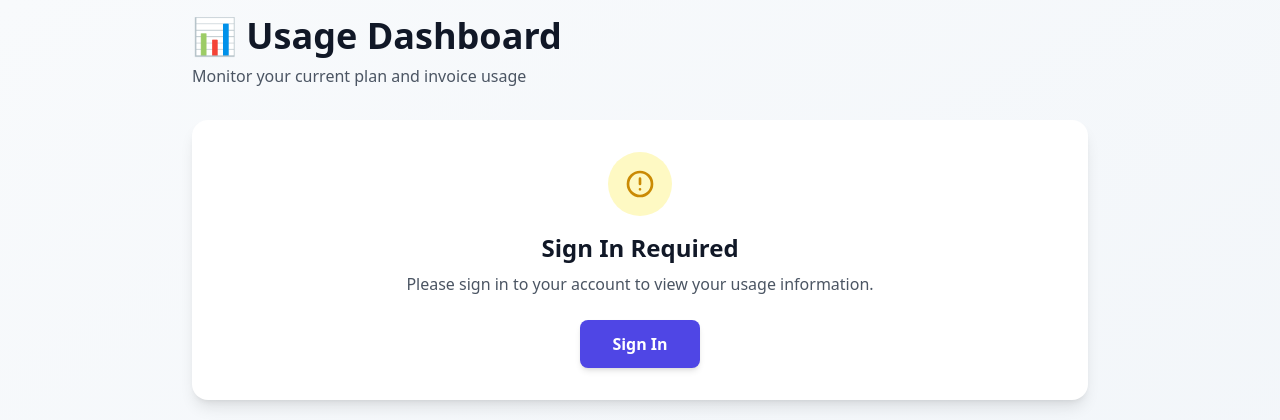
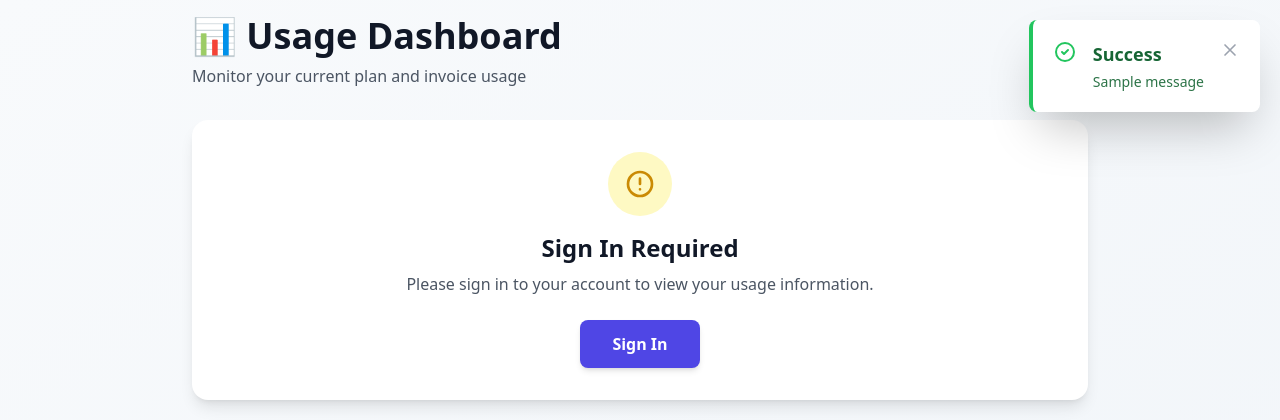
Before and after one commit to sameer9860/Multi-Tenant-Saas, a Django app: page /billing/ in a window 1280 px wide. Shown: the top 420 px of the page. Run offline with Django 5.2, Linux system fonts and the light colour scheme; tables that the repository leaves empty hold one stand-in row (values such as "Sample post"); one stand-in notice (Sample message) is shown; some libraries are stand-ins or nearby versions.

Commit message:
Fixed payement issue and added pop up message

```diff
--- a/apps/billing/templates/billing/usage_dashboard.html
+++ b/apps/billing/templates/billing/usage_dashboard.html
@@ -7,6 +7,53 @@
   <script src="https://cdn.tailwindcss.com"></script>
 </head>
 <body class="bg-gradient-to-br from-slate-50 to-slate-100 min-h-screen p-4">
+  <!-- Messages Popup -->
+  {% if messages %}
+    <div id="messages-container" class="fixed top-5 right-5 z-50 flex flex-col gap-3">
+      {% for message in messages %}
+        <div class="message-toast transform transition-all duration-500 ease-out translate-x-full opacity-0 bg-white border-l-4 {% if message.tags == 'success' %}border-green-500 text-green-800{% else %}border-blue-500 text-blue-800{% endif %} shadow-2xl rounded-lg p-5 flex items-start gap-4 max-w-md">
+          <div class="flex-shrink-0">
+            {% if message.tags == 'success' %}
+              <svg class="w-6 h-6 text-green-500" fill="none" stroke="currentColor" viewBox="0 0 24 24">
+                <path stroke-linecap="round" stroke-linejoin="round" stroke-width="2" d="M9 12l2 2 4-4m6 2a9 9 0 11-18 0 9 9 0 0118 0z"></path>
+              </svg>
+            {% else %}
+              <svg class="w-6 h-6 text-blue-500" fill="none" stroke="currentColor" viewBox="0 0 24 24">
+                <path stroke-linecap="round" stroke-linejoin="round" stroke-width="2" d="M13 16h-1v-4h-1m1-4h.01M21 12a9 9 0 11-18 0 9 9 0 0118 0z"></path>
+              </svg>
+            {% endif %}
+          </div>
+          <div class="flex-grow">
+            <p class="font-bold text-lg mb-1">{{ message.tags|capfirst }}</p>
+            <p class="text-sm opacity-90">{{ message }}</p>
+          </div>
+          <button onclick="this.parentElement.remove()" class="flex-shrink-0 text-gray-400 hover:text-gray-600 transition-colors">
+            <svg class="w-5 h-5" fill="none" stroke="currentColor" viewBox="0 0 24 24">
+              <path stroke-linecap="round" stroke-linejoin="round" stroke-width="2" d="M6 18L18 6M6 6l12 12"></path>
+            </svg>
+          </button>
+        </div>
+      {% endfor %}
+    </div>
+    <script>
+      window.addEventListener('DOMContentLoaded', () => {
+        const toasts = document.querySelectorAll('.message-toast');
+        toasts.forEach((toast, index) => {
+          setTimeout(() => {
+            toast.classList.remove('translate-x-full', 'opacity-0');
+            toast.classList.add('translate-x-0', 'opacity-100');
+          }, index * 200);
+
+          // Auto hide after 8 seconds
+          setTimeout(() => {
+            toast.classList.add('translate-x-full', 'opacity-0');
+            setTimeout(() => toast.remove(), 500);
+          }, 8000);
+        });
+      });
+    </script>
+  {% endif %}
+
   <div class="max-w-4xl mx-auto">
     <!-- Header Section -->
     <div class="mb-8">
--- a/apps/billing/views.py
+++ b/apps/billing/views.py
@@ -9,12 +9,18 @@ from django.contrib.auth.views import LoginView
 from django.urls import reverse_lazy
 from django.db import transaction
 from django.conf import settings
+from django.urls import reverse, reverse_lazy
+from django.contrib import messages
 import urllib.parse
+import logging
+import uuid
+import re
+
+logger = logging.getLogger(__name__)
 
 from .models import PaymentTransaction, Payment, Usage, Subscription
 from .constants import PLAN_PRICES, PLAN_LIMITS
 from .payment_gateway import ESewaPaymentManager
-import uuid
 from django.http import HttpResponseRedirect, HttpResponse
 from django.utils.http import urlencode
 from django.views.decorators.csrf import csrf_exempt
@@ -92,6 +98,51 @@ class InitiateEsewaPaymentView(APIView):
         })
 
 
+def _process_esewa_verification(payment, ref_id, amt=None):
+    """
+    Internal helper to verify payment with eSewa and upgrade plan.
+    Returns: (status_code, response_message)
+    """
+    if payment.status == 'SUCCESS':
+        return 200, "✅ Payment already processed"
+
+    if payment.status == 'FAILED':
+        return 400, "❌ Payment previously failed"
+
+    # Perform verification with eSewa
+    is_mock = getattr(settings, 'ESEWA_USE_MOCK', False) or (ref_id and str(ref_id).startswith('MOCK-'))
+
+    if not is_mock:
+        manager = ESewaPaymentManager()
+        # Use raw amount if available from callback to avoid rounding/formatting issues
+        expected_amount = amt or payment.amount
+        result = manager.verify_payment(payment.transaction_id, amount=expected_amount, reference_id=ref_id)
+
+        if not result.get('ok'):
+            # Distinguish temporary verification failures
+            msg = str(result.get('message') or '')
+            if msg.startswith('request error') or msg.startswith('bad response'):
+                logger.warning('eSewa verification deferred for pid=%s: %s', payment.transaction_id, msg)
+                return 202, f"⚠️ Verification deferred: {msg}"
+
+            # Hard failure: mark failed
+            payment.status = 'FAILED'
+            payment.reference_id = ref_id
+            payment.save()
+            Payment.objects.filter(transaction_id=payment.transaction_id).update(status='FAILED')
+            return 400, f"❌ Verification failed: {msg}"
+
+    # Verified or mock -> mark SUCCESS and activate
+    with transaction.atomic():
+        payment.status = 'SUCCESS'
+        payment.reference_id = ref_id
+        payment.save()
+        Payment.objects.filter(transaction_id=payment.transaction_id).update(status='SUCCESS')
+        payment.activate_plan()
+
+    return 200, "✅ Payment verified & plan upgraded"
+
+
 @api_view(["GET"])
 def esewa_success(request):
     """eSewa success callback - VERIFY & UPGRADE"""
@@ -113,55 +164,11 @@ def esewa_success(request):
     if not payment:
         return HttpResponse("❌ Invalid or already processed payment", status=400)
 
-    if payment.status == 'SUCCESS':
-        return HttpResponse("✅ Payment already processed", status=200)
-
-    if payment.status == 'FAILED':
-        return HttpResponse("❌ Payment previously failed", status=400)
-
-    # Perform verification with eSewa
-    is_mock = getattr(settings, 'ESEWA_USE_MOCK', False) or (ref_id and str(ref_id).startswith('MOCK-'))
-
-    if not is_mock:
-        manager = ESewaPaymentManager()
-        # Prefer amount from callback if provided
-        expected_amount = None
-        try:
-            if amt:
-                expected_amount = int(float(amt))
-        except Exception:
-            expected_amount = payment.amount
-
-        result = manager.verify_payment(payment.transaction_id, amount=expected_amount)
-
-        if not result.get('ok'):
-            # Distinguish temporary verification failures (network/DNS/bad response)
-            # from hard failures (not_verified, amount_mismatch). For temporary
-            # failures, keep the transaction as PENDING so it can be retried
-            # or verified manually later. For hard failures, mark FAILED.
-            msg = str(result.get('message') or '')
-            if msg.startswith('request error') or msg.startswith('bad response'):
-                # Defer verification due to transient error (return 202 Accepted)
-                # Leave payment.status as PENDING so it can be retried.
-                logger.warning('eSewa verification deferred for pid=%s: %s', payment.transaction_id, msg)
-                return HttpResponse(f"⚠️ Verification deferred: {msg}", status=202)
-
-            # Hard failure: mark failed
-            payment.status = 'FAILED'
-            payment.reference_id = ref_id
-            payment.save()
-            Payment.objects.filter(transaction_id=payment.transaction_id).update(status='FAILED')
-            return HttpResponse(f"❌ Verification failed: {msg}", status=400)
-
-    # Verified or mock -> mark SUCCESS and activate
-    with transaction.atomic():
-        payment.status = 'SUCCESS'
-        payment.reference_id = ref_id
-        payment.save()
-        Payment.objects.filter(transaction_id=payment.transaction_id).update(status='SUCCESS')
-        payment.activate_plan()
-
-    return HttpResponse("✅ Payment verified & plan upgraded")
+    status_code, message = _process_esewa_verification(payment, ref_id, amt)
+    if status_code == 200:
+        messages.success(request, f"🎉 Success! Your plan has been upgraded to {payment.plan}.")
+        return HttpResponseRedirect(reverse('usage-dashboard-ui'))
+    return HttpResponse(message, status=status_code)
 
 
 @api_view(["GET"])
@@ -313,30 +320,21 @@ class EsewaVerifyAPIView(APIView):
             return Response({"error": "transaction_id is required"}, status=400)
 
         try:
-            tx = PaymentTransaction.objects.get(transaction_id=transaction_id, status='PENDING')
+            tx = PaymentTransaction.objects.get(transaction_id=transaction_id)
         except PaymentTransaction.DoesNotExist:
-            return Response({"error": "transaction not found or already processed"}, status=404)
+            return Response({"error": "transaction not found"}, status=404)
 
-        manager = ESewaPaymentManager()
-        result = manager.verify_payment(tx.transaction_id, amount=tx.amount)
+        ref_id = request.data.get('reference_id') or 'ESEWA_CALLBACK_API'
+        amt = request.data.get('amount')
 
-        if not result.get('ok'):
-            tx.status = 'FAILED'
-            tx.save()
-            Payment.objects.filter(transaction_id=tx.transaction_id).update(status='FAILED')
-            return Response({"error": "verification_failed", "detail": result.get('message')}, status=400)
+        status_code, message = _process_esewa_verification(tx, ref_id, amt)
 
-        # Verified -> atomically mark success and upgrade
-        with transaction.atomic():
-            tx.status = 'SUCCESS'
-            tx.reference_id = request.data.get('reference_id') or 'ESEWA_CALLBACK'
-            tx.save()
-
-            Payment.objects.filter(transaction_id=tx.transaction_id).update(status='SUCCESS')
-
-            tx.activate_plan()
-
-        return Response({"status": "SUCCESS", "plan": tx.plan})
+        if status_code == 200:
+            return Response({"status": "SUCCESS", "plan": tx.plan, "message": message})
+        elif status_code == 202:
+            return Response({"status": "PENDING", "message": message}, status=202)
+        else:
+            return Response({"status": "FAILED", "error": message}, status=status_code)
 
 
 def mock_esewa_view(request):
```
Also changed, not shown: apps/billing/payment_gateway.py (+12 -2 lines), apps/billing/tests.py (+41 -4 lines), db.sqlite3.
